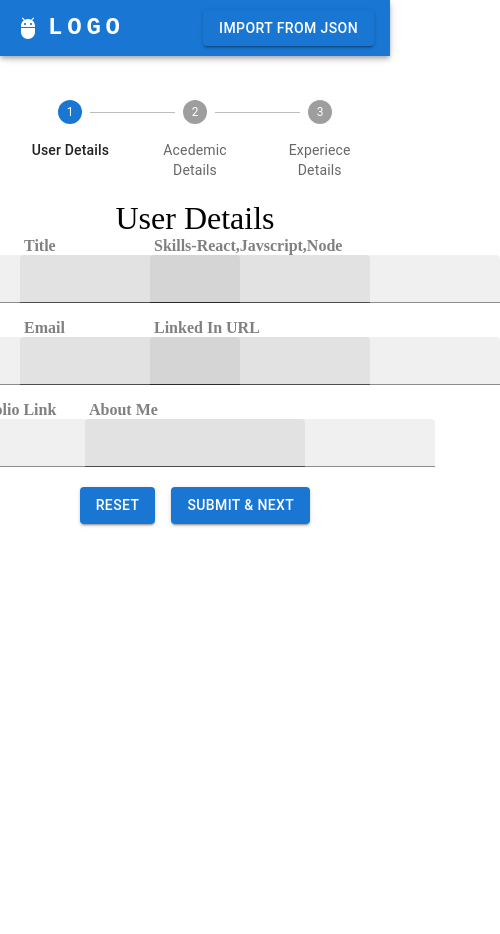
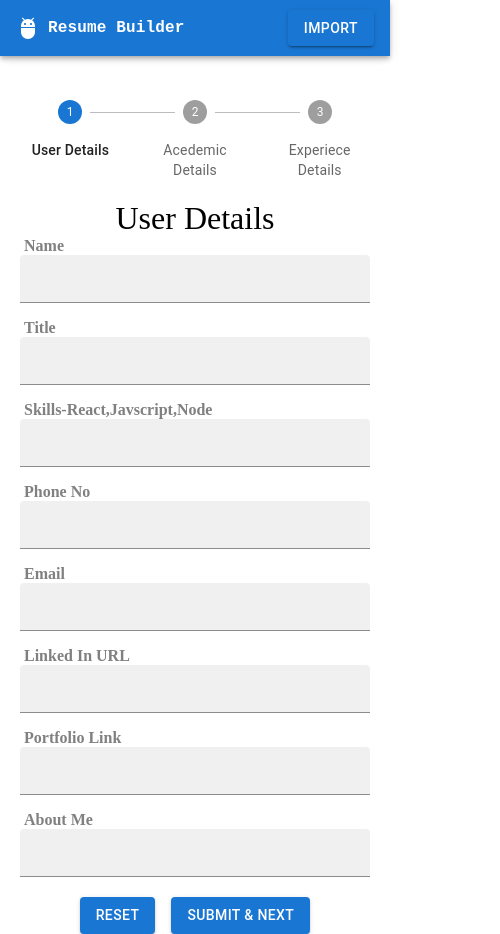
Before and after one commit to abhilash4384/resume-builder, a React (Vite) app: page / in a window 390 px wide. Shown: the whole page, 500 px wide, since content can reach past the window. Built offline with nearby package versions, Linux system fonts and the light colour scheme; a web font is replaced by a local one.

Commit message:
responsive layout changes

```diff
--- a/src/App.tsx
+++ b/src/App.tsx
@@ -2,6 +2,7 @@ import { Provider } from 'jotai';
 import { DevTools } from 'jotai-devtools';
 import { BrowserRouter, Route, Routes } from 'react-router-dom';
 import Layout from './components/layout/layout';
+import ErrorBoundry from './pages/error-boundry';
 import ResumeForm from './pages/resume-form/resume-form';
 import Resume from './pages/resume/resume';
 
@@ -10,6 +11,7 @@ function App() {
     <div className="h-full">
       <Provider>
         <DevTools theme="dark" />
+        <ErrorBoundry>
           <BrowserRouter>
             <Routes>
               <Route path="/" element={<Layout />}>
@@ -19,6 +21,7 @@ function App() {
               </Route>
             </Routes>
           </BrowserRouter>
+        </ErrorBoundry>
       </Provider>
     </div>
   );
--- a/src/components/experience/experiece-specific-form.tsx
+++ b/src/components/experience/experiece-specific-form.tsx
@@ -62,7 +62,6 @@ const ExperienceSpecificForm = ({
   } = useFieldArray({
     control,
     name: `experiance.${index}.projects`,
-    // name: `test[${nestIndex}].nestedArray`
   });
 
   return (
@@ -105,7 +104,9 @@ const ExperienceSpecificForm = ({
           return (
             <Grid
               item
-              xs={4}
+              xs={12}
+              sm={6}
+              md={4}
               className="row-center"
               key={`${fieldName}-${index}-${i}`}
             >
@@ -128,7 +129,7 @@ const ExperienceSpecificForm = ({
         }
       })}
 
-      <Grid item xs={4} className="row-center" key={`delete-${index}`}>
+      <Grid item xs={12} className="row-center" key={`add-project-${index}`}>
         <div className="mx-2">
           <Button
             variant="contained"
--- a/src/components/experience/projects-specific-form.tsx
+++ b/src/components/experience/projects-specific-form.tsx
@@ -39,7 +39,9 @@ const ProjectSpecificForm = ({
           return (
             <Grid
               item
-              xs={4}
+              xs={12}
+              sm={6}
+              md={4}
               className="row-center"
               key={`${fieldName}-${parentIndex}-${i}`}
             >
@@ -62,7 +64,7 @@ const ProjectSpecificForm = ({
             </Grid>
           );
         })}
-        <Grid item xs={4} className="row-center">
+        <Grid item xs={12} sm={4} className="row-center">
           <div>
             <Tooltip title="Delete this project">
               <IconButton
--- a/src/components/layout/layout.tsx
+++ b/src/components/layout/layout.tsx
@@ -35,22 +35,22 @@ function Layout() {
 
             <AdbIcon sx={{ display: { xs: 'flex', md: 'none' }, mr: 1 }} />
             <Typography
-              variant="h5"
+              variant="body1"
               noWrap
               component="a"
-              href=""
+              onClick={() => nav('/')}
               sx={{
                 mr: 2,
                 display: { xs: 'flex', md: 'none' },
                 flexGrow: 1,
                 fontFamily: 'monospace',
                 fontWeight: 700,
-                letterSpacing: '.3rem',
+                // letterSpacing: '.3rem',
                 color: 'inherit',
                 textDecoration: 'none',
               }}
             >
-              LOGO
+              Resume Builder
             </Typography>
             <Box sx={{ flexGrow: 0 }} id="portal-root" />
           </Toolbar>
--- a/src/index.scss
+++ b/src/index.scss
@@ -169,3 +169,9 @@ img {
 .resume-sidebar-section p {
   @extend .text-light-grey;
 }
+
+@media (max-width: 768px) {
+  .resume-container {
+    display: none;
+  }
+}
--- /dev/null
+++ b/src/pages/error-boundry.tsx
@@ -0,0 +1,38 @@
+import { Box, Typography } from '@mui/material';
+import { Component } from 'react';
+
+export class ErrorBoundry extends Component<any, { isError: boolean }> {
+  state = {
+    isError: false,
+  };
+
+  static getDerivedStateFromError(error: any) {
+    console.log('error = ', error);
+    return { isError: true };
+  }
+
+  render() {
+    if (this.state?.isError) {
+      <Box
+        sx={{
+          display: 'flex',
+          justifyContent: 'center',
+          alignItems: 'center',
+          flexDirection: 'column',
+          minHeight: '100vh',
+          background: '#1976d2',
+        }}
+      >
+        <Typography variant="h1" style={{ color: 'white' }}>
+          500
+        </Typography>
+        <Typography variant="h6" style={{ color: 'white' }}>
+          Something went wrong!
+        </Typography>
+      </Box>;
+    }
+    return this.props?.children;
+  }
+}
+
+export default ErrorBoundry;
--- a/src/pages/resume-form/education-form.tsx
+++ b/src/pages/resume-form/education-form.tsx
@@ -97,7 +97,9 @@ const EducationForm = ({ setExpanded }: { setExpanded: any }) => {
                 return (
                   <Grid
                     item
-                    xs={4}
+                    xs={12}
+                    sm={6}
+                    md={4}
                     className="row-center"
                     key={`${fieldName}-${index}-${i}`}
                   >
@@ -138,7 +140,7 @@ const EducationForm = ({ setExpanded }: { setExpanded: any }) => {
 
         {isAnyEducationFormAvialable && (
           <Grid container className="row-center my-5">
-            <div className="mx-2">
+            <div className="m-2">
               <Button
                 variant="contained"
                 type="button"
@@ -147,12 +149,12 @@ const EducationForm = ({ setExpanded }: { setExpanded: any }) => {
                 Previous
               </Button>
             </div>
-            <div className="mx-2">
+            <div className="m-2">
               <Button variant="contained" type="reset" onClick={() => reset()}>
                 Reset
               </Button>
             </div>
-            <div className="mx-2">
+            <div className="m-2">
               <Button variant="contained" type="submit">
                 Submit & Next
               </Button>
--- a/src/pages/resume-form/experiance-form.tsx
+++ b/src/pages/resume-form/experiance-form.tsx
@@ -77,7 +77,7 @@ const ExperienceForm = ({ setExpanded }: { setExpanded: any }) => {
 
         {isAnyEducationFormAvialable && (
           <Grid container className="row-center my-5">
-            <div className="mx-2">
+            <div className="m-2">
               <Button
                 variant="contained"
                 type="button"
@@ -86,12 +86,12 @@ const ExperienceForm = ({ setExpanded }: { setExpanded: any }) => {
                 Previous
               </Button>
             </div>
-            <div className="mx-2">
+            <div className="m-2">
               <Button variant="contained" type="reset" onClick={() => reset()}>
                 Reset
               </Button>
             </div>
-            <div className="mx-2">
+            <div className="m-2">
               <Button variant="contained" type="submit">
                 Submit & Next
               </Button>
--- a/src/pages/resume-form/resume-form.tsx
+++ b/src/pages/resume-form/resume-form.tsx
@@ -6,6 +6,7 @@ import {
   DialogContent,
   DialogContentText,
   DialogTitle,
+  Hidden,
   Step,
   StepLabel,
   Stepper,
@@ -169,14 +170,17 @@ const ResumeForm = () => {
       </section>
       {portalPoint &&
         ReactDOM.createPortal(
+          <>
             <Button
               variant="contained"
               color="primary"
               title="Fill the form from JSON file"
               onClick={() => setIsOpenImageUpload(true)}
             >
-            Import from JSON
-          </Button>,
+              <Hidden smDown>Import from JSON</Hidden>
+              <Hidden smUp>Import</Hidden>
+            </Button>
+          </>,
           portalPoint
         )}
 
--- a/src/pages/resume-form/user-details-form.tsx
+++ b/src/pages/resume-form/user-details-form.tsx
@@ -83,7 +83,14 @@ const UserDetailsForm = ({ setExpanded }: { setExpanded: any }) => {
       <form onSubmit={handleSubmit(onSubmit)}>
         <Grid container spacing={2} className="row-center">
           {userDetailsFormFields.map((field) => (
-            <Grid key={field.fieldName} item xs={4} className="row-center">
+            <Grid
+              key={field.fieldName}
+              item
+              xs={12}
+              md={4}
+              sm={6}
+              className="row-center"
+            >
               <div>
                 <p className="pl-1 text-bold text-grey">{field.fieldLable}</p>
                 <TextField
--- a/src/pages/resume/resume.tsx
+++ b/src/pages/resume/resume.tsx
@@ -24,7 +24,6 @@ const PrintResumeComponent = ({ isPreview }: { isPreview: boolean }) => {
   const handlePrint = useReactToPrint({
     content: () => componentRef?.current,
   });
-
   const [experienceData] = useAtom(experienceDetailsAtomState);
   const [educationData] = useAtom(educationDetailsAtomState);
   const [userData] = useAtom(userDetailsAtomState);
```
Also changed, not shown: 1 other file (tests, documents, lock files or other folders). Lines whose indentation alone changed are shown as unchanged.
